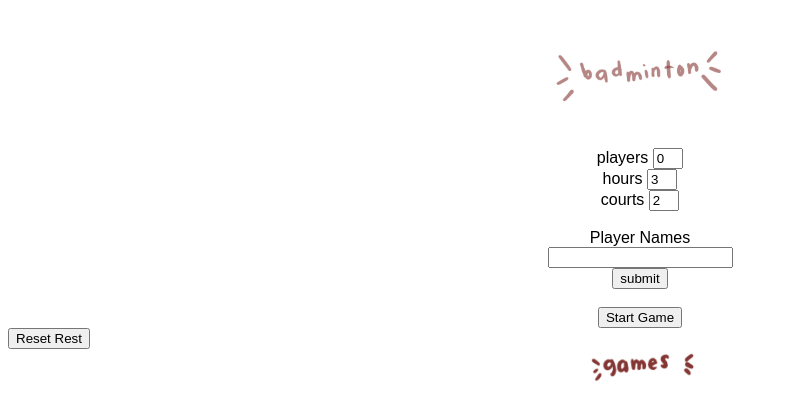
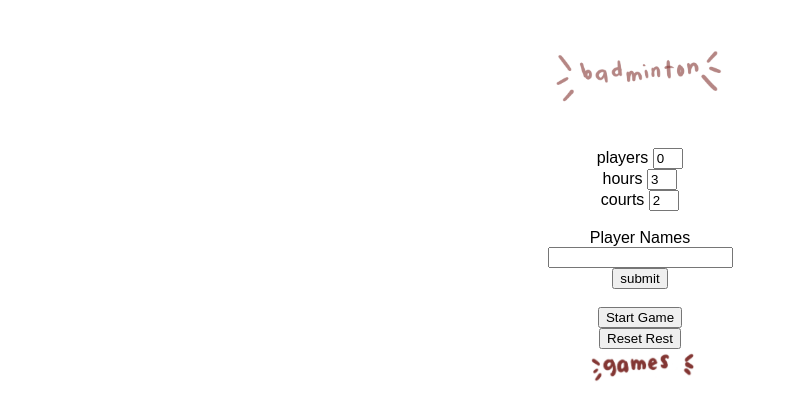
Before and after one commit to Vladd161/Badminton, a React (Vite) app: page / in a window 1280 px wide. Shown: the top 420 px of the page, without its empty margins (0-788 px from the left). Built offline with nearby package versions, Linux system fonts and the light colour scheme.

Commit message:
centered reset rest

```diff
--- a/src/App.tsx
+++ b/src/App.tsx
@@ -93,7 +93,7 @@ const Table = styled.table`
   overflow: auto;
   width: 100%;
   max-width: 400px;
-  height: 400px;
+  height: 300px;
   display: block;
   margin: 0 auto;
   border-spacing: 0;
@@ -163,7 +163,7 @@ function getLeastRest(){
   let leastRest: string[] = [] // List of names that has the least amount of rest or havent rested yet to choose from
   let restList: string[] = [] // List of Names that are resting to be returned
   let maxPlayers = 0;
-  if(playerCount > 9){
+  if(playerCount >= 9){
     maxPlayers = 8
   }else if(playerCount == 7){
     maxPlayers = 6
@@ -435,7 +435,7 @@ function nineMorePlayers(numOfGames:number){
         // in button removePlayer have to add () => for it to be a function that accepts parameter
       ))}
     </OrderedList>
-    <button type = "button" onClick={resetRest}>Reset Rest</button>
+    <Button type = "button" onClick={resetRest}>Reset Rest</Button>
     <GamesImg src={"./IMG_games.png"}/>
     <Table>
         {gameSets.map((item) => (
```
Also changed, not shown: 3 other files (tests, documents, lock files or other folders).
